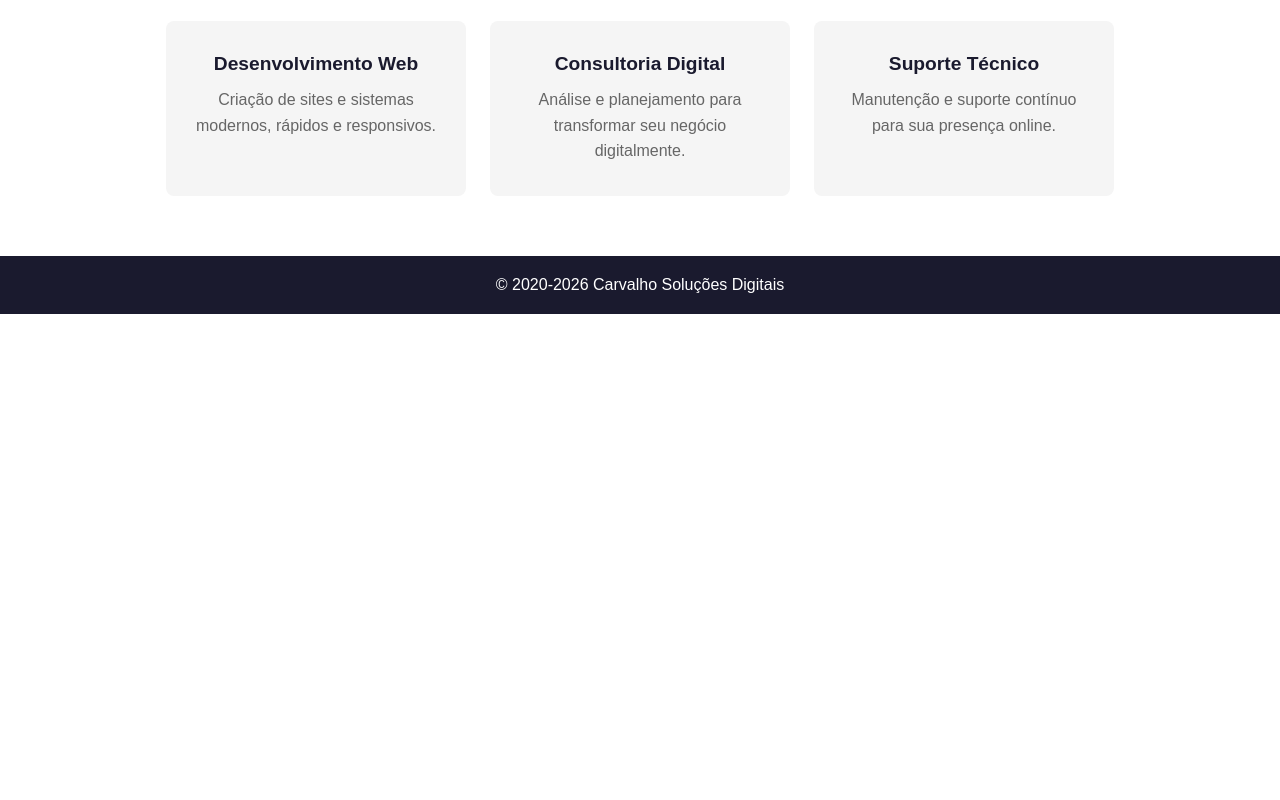
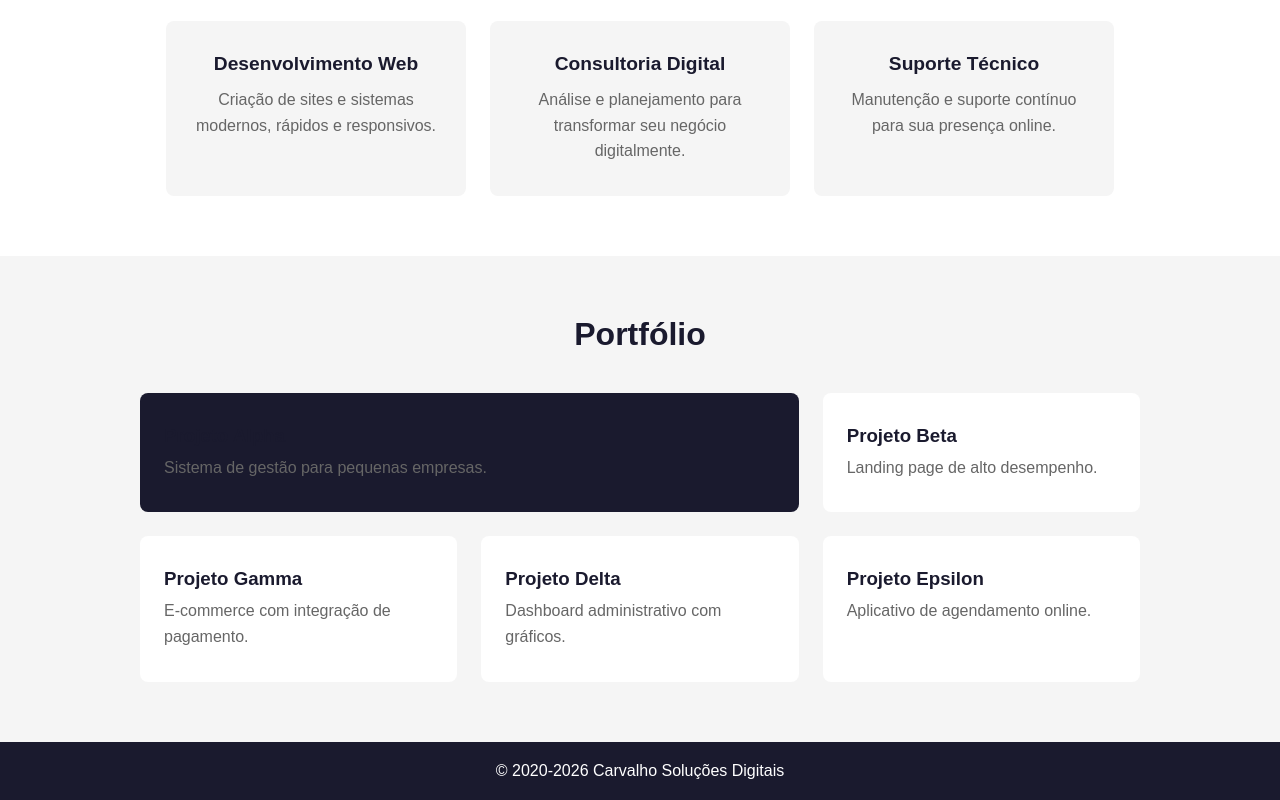
Before and after one commit to gilmariocarvalho/meu-site, a plain HTML site: page index.html in a window 1280 px wide. Shown: the part 814-1614 px from the top of the page. Before the commit the page ends 1128 px from the top, so only its background shows below. Drawn offline with Linux system fonts and the light colour scheme.

Commit message:
atualiza estrutura HTML e CSS com GRID

```diff
--- a/index.html
+++ b/index.html
@@ -45,6 +45,37 @@
   </div>
 </section>
 
+<section class="portfolio">
+  <h2>Portfólio</h2>
+
+  <div class="grid-portfolio">
+    <div class="projeto projeto-destaque">
+      <h3>Projeto Alpha</h3>
+      <p>Sistema de gestão para pequenas empresas.</p>
+    </div>
+
+    <div class="projeto">
+      <h3>Projeto Beta</h3>
+      <p>Landing page de alto desempenho.</p>
+    </div>
+
+    <div class="projeto">
+      <h3>Projeto Gamma</h3>
+      <p>E-commerce com integração de pagamento.</p>
+    </div>
+
+    <div class="projeto">
+      <h3>Projeto Delta</h3>
+      <p>Dashboard administrativo com gráficos.</p>
+    </div>
+
+    <div class="projeto">
+      <h3>Projeto Epsilon</h3>
+      <p>Aplicativo de agendamento online.</p>
+    </div>
+  </div>
+</section>
+
     <footer>
       <p>© 2020-2026 Carvalho Soluções Digitais</p>
     </footer>
--- a/style.css
+++ b/style.css
@@ -93,6 +93,55 @@ footer {
   line-height: 1.6;
 }
 
+.portfolio {
+  padding: 60px 40px;
+  background-color: #f5f5f5;
+  text-align: center;
+}
+
+.portfolio h2 {
+  font-size: 2rem;
+  color: #1a1a2e;
+  margin-bottom: 40px;
+}
+
+.grid-portfolio {
+  display: grid;
+  grid-template-columns: repeat(3, 1fr);
+  grid-template-rows: auto auto;
+  gap: 24px;
+  max-width: 1000px;
+  margin: 0 auto;
+}
+
+.projeto {
+  background-color: #fff;
+  border-radius: 8px;
+  padding: 32px 24px;
+  text-align: left;
+}
+
+.projeto-destaque {
+  grid-column: span 2;
+  background-color: #1a1a2e;
+  color: #fff;
+}
+
+.projeto-destaque p {
+  color: #ccc;
+  margin-top: 8px;
+}
+
+.projeto h3 {
+  color: #1a1a2e;
+  margin-bottom: 8px;
+}
+
+.projeto p {
+  color: #666;
+  line-height: 1.6;
+}
+
 @media (max-width: 768px) {
   header {
     padding: 16px 20px;
@@ -131,4 +180,12 @@ footer {
   max-width: 400px;
 }
 
+.grid-portfolio {
+  grid-template-columns: 1fr;
 }
+
+.projeto-destaque {
+  grid-column: span 1;
+}
+
+}
```
